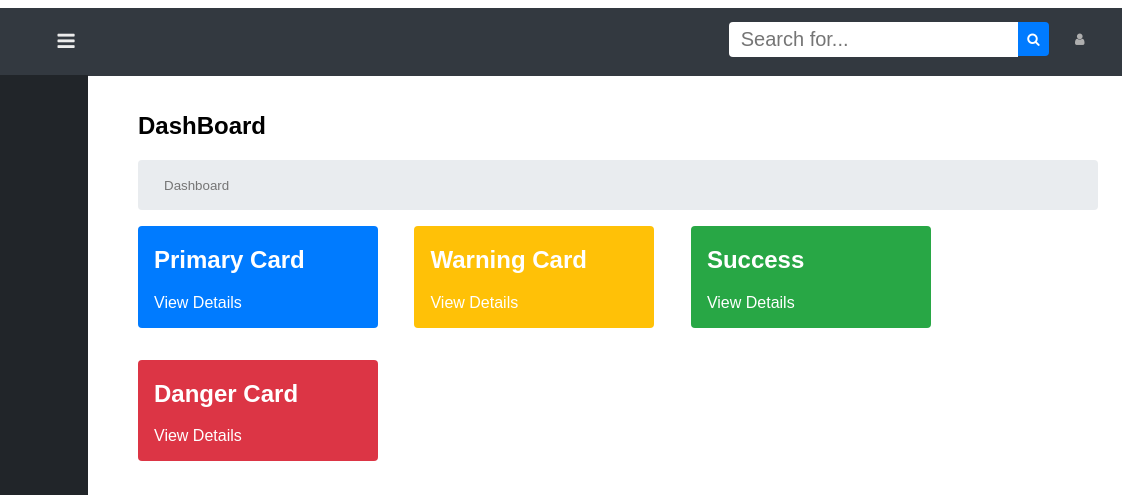
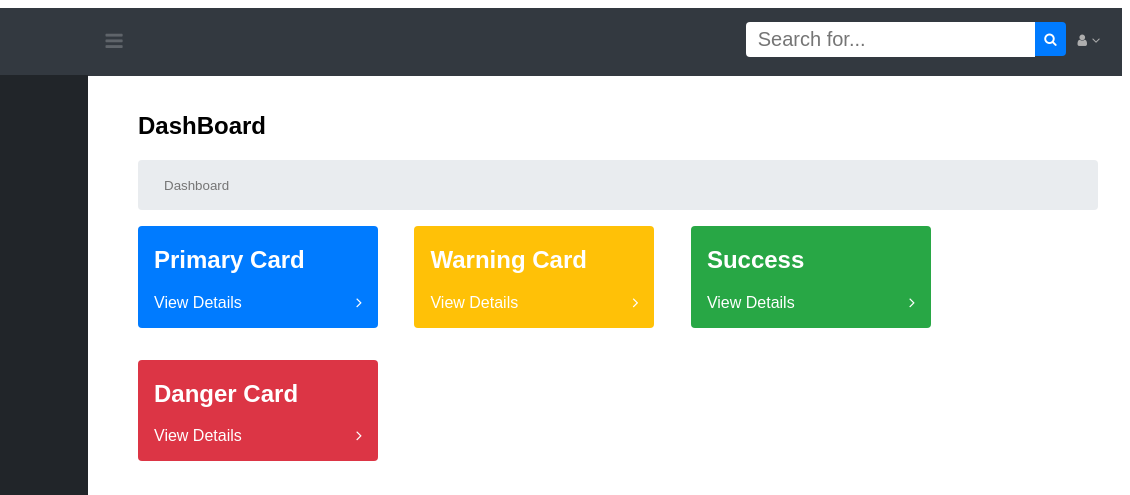
Before and after one commit to Exterior7/project-css3-002-admin-template, a plain HTML site: page index.html in a window 1280 px wide. Shown: the top 495 px of the page, 150-1280 px from the left. Drawn offline with Linux system fonts and the light colour scheme.

Commit message:
css outfit update

```diff
--- a/css/font-awesome-4.7.0/css/main.css
+++ b/css/font-awesome-4.7.0/css/main.css
@@ -51,15 +51,31 @@
    }
 
    #icon--user {
-     margin:0 1rem 0;
+     margin:0.1rem;
      background-color: transparent;
      color: rgb(174, 174, 174);
      padding: 0.6rem;
      border: none;
+     padding-right: 0 !important;
+
+
+   }
+   #icon--angle {
+     margin:0.1rem 0 0 0.2rem;
+     background-color: transparent;
+     color: rgb(174, 174, 174);
+     padding: 0.6rem;
+     border: none;
+     padding-left: 0 !important;
 
    }
 
+/* Header menü  */
+.menu__btn {
+  margin-left: 7rem;
+  color: rgba(255, 255, 255, 0.219) !important;
 
+}
 
 
   /* Header input mező */
@@ -71,11 +87,7 @@
 
   }
 
-/* Header menü  */
- .menu__btn {
-     margin-left: 4rem;
 
- }
 
 /* Header search  */
 
@@ -210,21 +222,30 @@ margin-left: 1rem;
 .main__card--blue {
   color: rgb(255,255,255);
   background-color: rgb(0, 123, 255);
-  transition:all 0.3s ease-in-out;
+
 
 }
 .main__card--yellow {
   color: rgb(255,255,255);
   background-color: rgb(255, 193, 7);
-  transition:all 0.3s ease-in-out;
+
 }
 .main__card--green {
   color: rgb(255,255,255);
   background-color: rgb(40, 167, 69);
-  transition:all 0.3s ease-in-out;
+
 }
 .main__card--red {
   color: rgb(255,255,255);
   background-color: rgb(220, 53, 69);
-  transition:all 0.3s ease-in-out;
+
 }
+
+
+.fa-angle-right {
+  float: right;
+  margin-right: 1rem;
+}
+
+
+/* Ami még hiányzik Áttünés, media kártyák */
--- a/index.html
+++ b/index.html
@@ -19,6 +19,7 @@
                 <a><input class="search__input" type="text" placeholder="Search for..." name="search"></a>
                 <a><button id="icon--search" type="submit"><i class="fa fa-search"></i></button></a>
                 <a><button id="icon--user" type="submit"><i class="fa fa-user"></i></button></a>
+                <a><button id="icon--angle" type="submit"><i class="fa fa-angle-down"></i></button></a>
 
             </form>
         </div>
@@ -52,22 +53,22 @@
             <div class="main__cards flex-container">
                 <div class="main__cards main__card--blue">
                     <div class="card__top"><h2>Primary Card</h2></div>
-                    <div class="card__bottom"><p>View Details</p> </div>
+                    <div class="card__bottom"><p>View Details <i class="fa fa-angle-right"></i> </p> </div>
                 </div>
 
                 <div class="main__cards main__card--yellow">
                     <div class="card__top"><h2>Warning Card</h2></div>
-                    <div class="card__bottom"><p>View Details</p></div>
+                    <div class="card__bottom"><p>View Details <i class="fa fa-angle-right"></i> </p></div>
                 </div>
 
                 <div class="main__cards main__card--green">
                     <div class="card__top"><h2>Success</h2></div>
-                    <div class="card__bottom"><p>View Details</p> </div>
+                    <div class="card__bottom"><p>View Details <i class="fa fa-angle-right"></i> </p> </div>
                 </div>
 
                 <div class="main__cards main__card--red">
                     <div class="card__top"><h2>Danger Card</h2></div>
-                    <div class="card__bottom"><p>View Details</p> </div>
+                    <div class="card__bottom"><p>View Details <i class="fa fa-angle-right"></i> </p> </div>
                 </div>
 
             </div>
```
